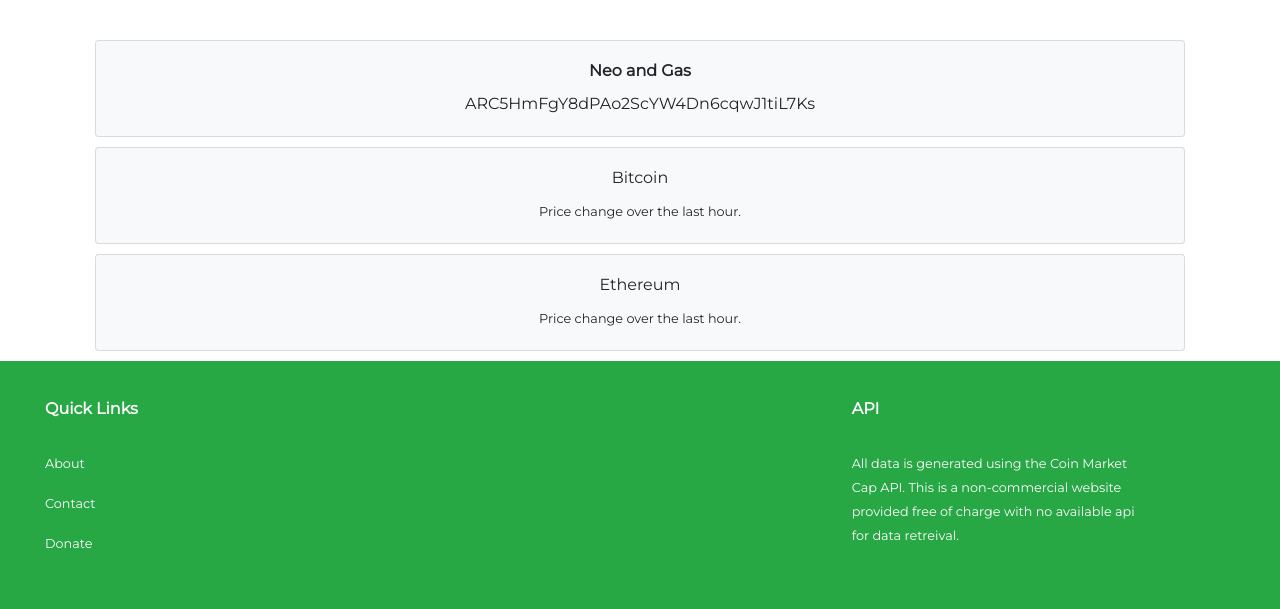
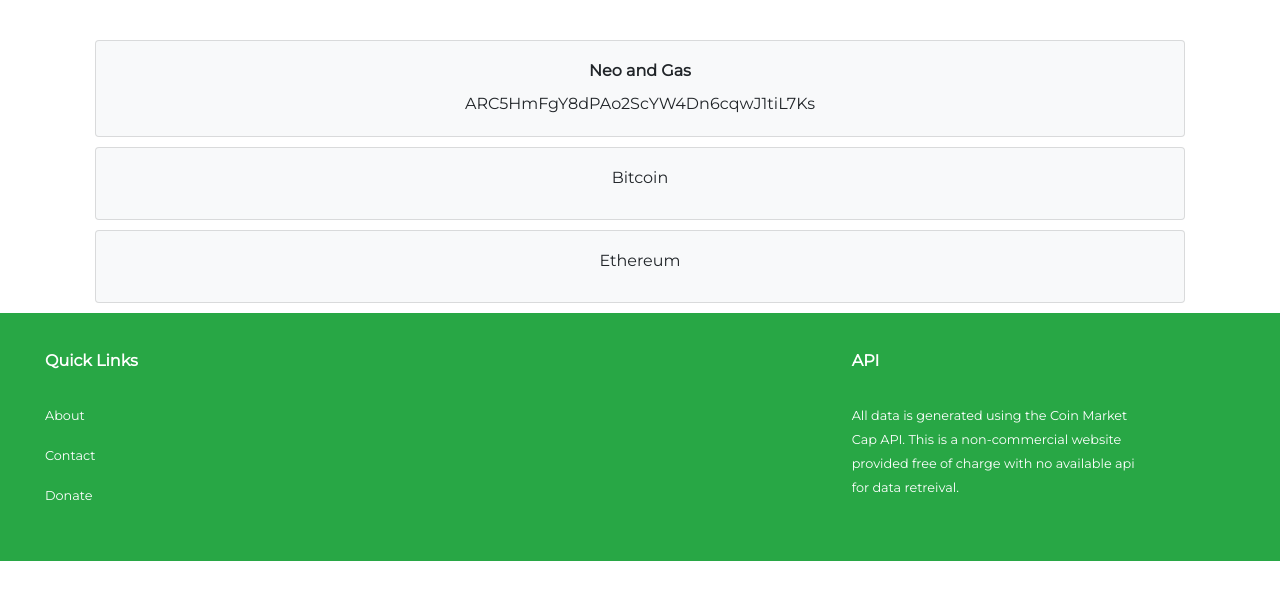
Before and after one commit to munyb/capstone-site, a PHP site: page /donate.php in a window 1280 px wide. Shown: the part 427-1036 px from the top of the page. After the commit the page ends 988 px from the top, so only its background shows below. Run offline with PHP 8.4, Linux system fonts and the light colour scheme; data that the repository does not hold is empty; some libraries are stand-ins or nearby versions.

Commit message:
Deleting filler

```diff
--- a/donate.php
+++ b/donate.php
@@ -79,14 +79,14 @@
             <div class="card text-black bg-light  w-200" style="margin: 10px;">
                <div class="card-body text-center">
                    <h6 class="card-title">Bitcoin</h6>
-                   <p class="card-text"><small>Price change over the last hour.</small></p>
+                   <p class="card-text"><small></small></p>
                </div>
             </div>
 
             <div class="card text-black bg-light  w-200" style="margin: 10px;">
                <div class="card-body text-center">
                    <h6 class="card-title">Ethereum</h6>
-                   <p class="card-text"><small>Price change over the last hour.</small></p>
+                   <p class="card-text"><small></small></p>
                </div>
             </div>
         </div>
```
